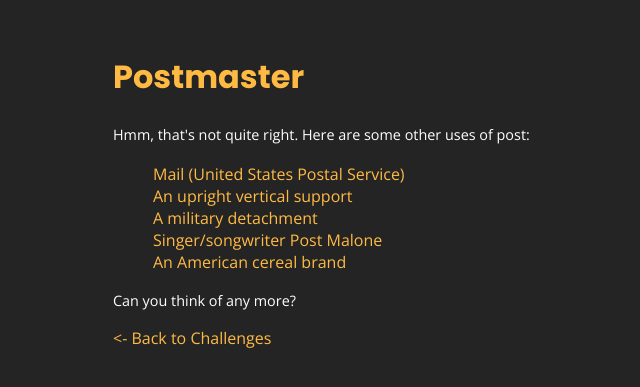
After one commit to 0x65-e/cyber-web-hacking-challenges.herokuapp.com, a Django app: page /postmaster/ in a window 1280 px wide. The commit adds this page. Shown: the top 387 px of the page, without its empty margins (143-783 px from the left). Run offline with Django 3.2, Linux system fonts and the light colour scheme.

Commit message:
Added POSTmaster challenge

```diff
--- a/cyberwebhackingchallenges/sitemaps.py
+++ b/cyberwebhackingchallenges/sitemaps.py
@@ -6,7 +6,7 @@ class StaticViewSitemap(sitemaps.Sitemap):
     changefreq = 'never'
 
     def items(self):
-        return ['index', 'spiderman']
+        return ['index', 'spiderman', 'postmaster']
 
     def location(self, item):
         return reverse(item)
--- a/cyberwebhackingchallenges/urls.py
+++ b/cyberwebhackingchallenges/urls.py
@@ -17,6 +17,7 @@ from django.contrib import admin
 from django.urls import path
 from django.contrib.sitemaps.views import sitemap
 from django.views.generic.base import TemplateView
+from django.views.decorators.csrf import csrf_exempt
 from .sitemaps import StaticViewSitemap
 from . import views
 
@@ -29,6 +30,7 @@ urlpatterns = [
     path('', views.index, name='index'),
     path('spiderman/', views.spiderman, name='spiderman'),
     path('spiderman/033a76aab1838ba86ec98d952f04fab7', views.spiderman_flag),
+    path('postmaster/', csrf_exempt(views.postmaster), name="postmaster"),
     path('sitemap.xml', sitemap, {'sitemaps': sitemaps}, name='django.contrib.sitemaps.views.sitemap'),
     path('robots.txt', TemplateView.as_view(template_name="robots.txt", content_type="text/plain")),
 ]
--- a/cyberwebhackingchallenges/views.py
+++ b/cyberwebhackingchallenges/views.py
@@ -8,4 +8,11 @@ def spiderman(request):
     return render(request, 'spiderman.html')
 
 def spiderman_flag(request):
-    return HttpResponse(r"flag{w0rld_w1d3_w3b}")
+    return HttpResponse("flag{w0rld_w1d3_w3b}")
+
+def postmaster(request):
+    if request.method == 'GET':
+        return render(request, 'postmaster.html')
+    elif request.method == "POST":
+        return HttpResponse("flag{you_might_call_yourself_POSTmaster_general}")
+    return HttpResponse("I don't know what happened...")
--- a/templates/index.html
+++ b/templates/index.html
@@ -11,7 +11,7 @@
         <h3>Challenges:</h3>
         <ul>
             <li><a href="/spiderman/">Spiderman</a></li>
-            <li><a href="#">Challenge 2</a></li>
+            <li><a href="/postmaster/">Postmaster </a></li>
             <li><a href="#">Challenge 3</a></li>
             <li><a href="#">Challenge 4</a></li>
             <li><a href="#">Challenge 5</a></li>
--- /dev/null
+++ b/templates/postmaster.html
@@ -0,0 +1,21 @@
+<!DOCTYPE html>
+<html lang="en">
+    <head>
+        <meta charset="utf-8" />
+        <title>Postmaster</title>
+        <link rel="stylesheet" href="/static/css/style.css">
+    </head>
+    <body>
+        <h1>Postmaster</h1>
+        <p>Hmm, that's not quite right. Here are some other uses of post:</p>
+        <ul>
+            <li><a href="https://en.wikipedia.org/wiki/United_States_Postal_Service">Mail (United States Postal Service)</a></li>
+            <li><a href="https://en.wikipedia.org/wiki/Post_(structural)">An upright vertical support</a></li>
+            <li><a href="https://en.wikipedia.org/wiki/Outpost_(military)">A military detachment</a></li>
+            <li><a href="https://en.wikipedia.org/wiki/Post_Malone">Singer/songwriter Post Malone</a></li>
+            <li><a href="https://en.wikipedia.org/wiki/Post_Consumer_Brands">An American cereal brand</a></li>
+        </ul>
+        <p>Can you think of any more?</p>
+        <a href="/">&lt;- Back to Challenges</a>
+    </body>
+</html>
```
